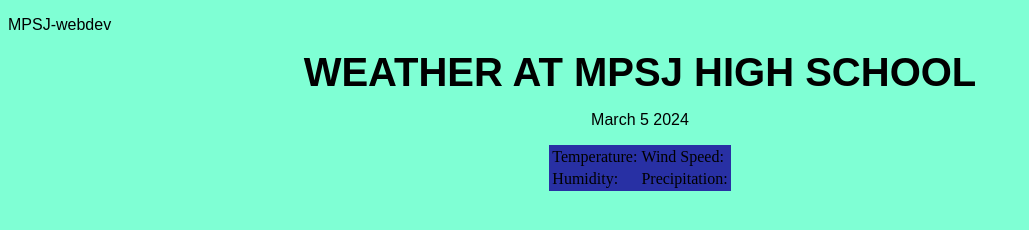
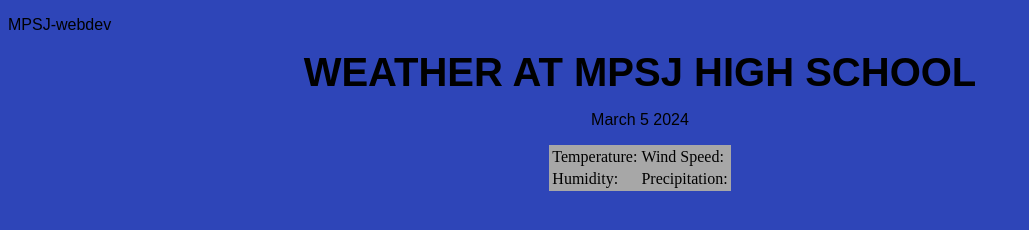
Before and after one commit to mpsj-coding/weather-app, a plain HTML site: page index.html in a window 1280 px wide. Shown: the whole page, without its empty margins (0-1029 px from the left). Drawn offline with Linux system fonts and the light colour scheme.

Commit message:
Background Color

```diff
--- a/style.css
+++ b/style.css
@@ -8,9 +8,9 @@ p {
   }
 
   body {
-    background-color: aquamarine;
+    background-color: rgb(46, 69, 184);
   }
 
   table {
-    background-color: rgb(40, 48, 164);
+    background-color: rgb(167, 167, 167);
   }
```
